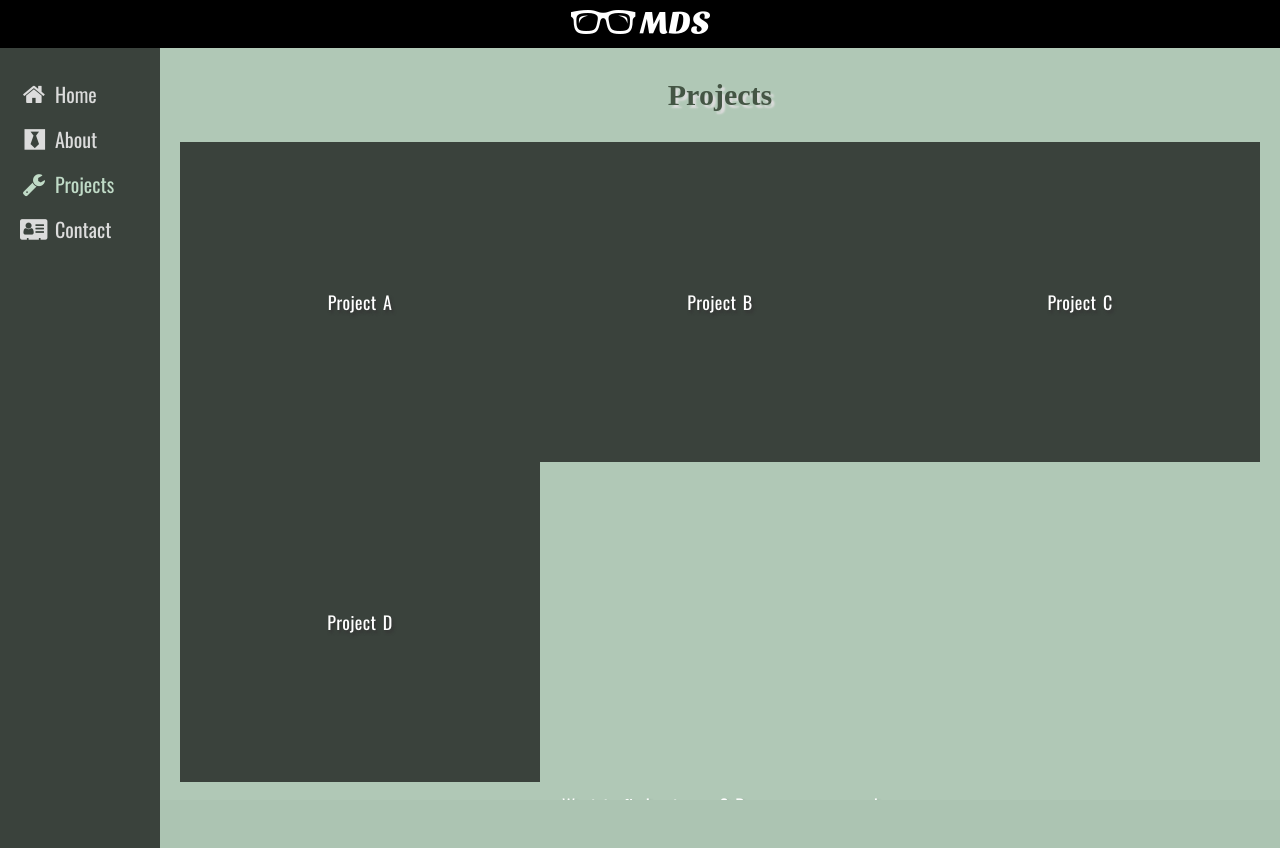
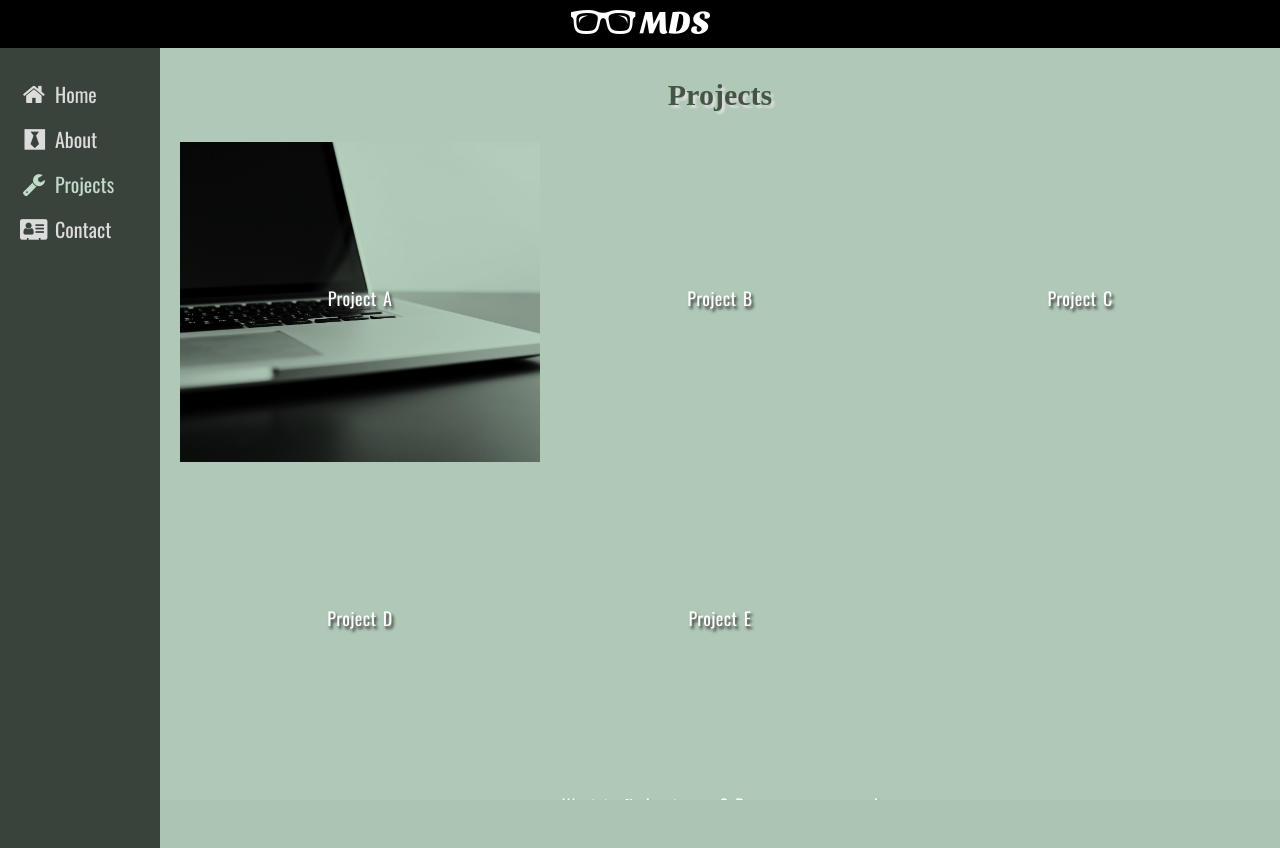
Before and after one commit to mikedsharp/michaeldsharpcom-client, an Angular app: page /projects in a window 1280 px wide. Built offline with nearby package versions, Linux system fonts and the light colour scheme; a web font is replaced by a local one; what angular2-fontawesome would draw is missing.

Commit message:
moved gallery tile into it's own component, set up basic tiles

```diff
--- a/src/app/app.module.ts
+++ b/src/app/app.module.ts
@@ -10,6 +10,7 @@ import { routing, routedComponents } from './app.routing';
 import { NavComponent } from './shared/nav/nav.component';
 import {NavHamburgerComponent} from './shared/nav/nav-hamburger.component';
 import {ContactFormComponent} from './contact/contact-form.component';
+import {ProjectTileComponent} from './projects/project-tile.component';
 
 @NgModule({
   declarations: [
@@ -17,7 +18,8 @@ import {ContactFormComponent} from './contact/contact-form.component';
     routedComponents,
     NavComponent,
     ContactFormComponent,
-    NavHamburgerComponent
+    NavHamburgerComponent,
+    ProjectTileComponent
   ],
   imports: [
     BrowserModule,
--- a/src/app/contact/contact.component.scss
+++ b/src/app/contact/contact.component.scss
@@ -7,6 +7,10 @@ $tagline-secondary-heading-size: 32px;
 
 :host {
     @include ui-view;
+    display: block;
+    margin: 0 auto;
+    max-width: 48em;
+
     justify-content: space-between;
 
     *{
--- /dev/null
+++ b/src/app/projects/project-tile.component.html
@@ -0,0 +1,7 @@
+ <div [style.background-image]="'url(' + projectMetadata.bgImage + ')'">
+
+
+     <span>
+         {{projectMetadata.name}}
+    </span>
+</div>
--- /dev/null
+++ b/src/app/projects/project-tile.component.scss
@@ -0,0 +1,57 @@
+:host{
+    display: flex;
+    border-collapse: collapse;
+    box-sizing: border-box;
+    display: flex;
+    align-items: center;
+    justify-content: center;
+    cursor: pointer;
+
+    div{
+         width: 100%;
+         height: 100%;
+         background-size: cover;
+         display: flex;
+         justify-content: center;
+         align-items: center;
+
+          span {
+            color: #fff;
+            font-family: "Oswald";
+            font-size: 18px;
+            word-spacing: 2px;
+            text-shadow: 2px 3px 3px #353535;
+            margin-bottom: 8px;
+            text-align: center;
+            letter-spacing: 0.02em;
+        }
+    }
+
+
+     &:after {
+        content: "";
+        display: block;
+    }
+
+     @media only screen and (max-width:679px){
+        width: 100%;
+        &:after {
+            padding-bottom: 75vw;
+        }
+        overflow: hidden;
+     }
+     @media only screen and (min-width:680px){
+        width: 50%;
+        &:after  {
+            padding-bottom: 35vw;
+        }
+        overflow:hidden;
+     }
+     @media only screen and (min-width:1020px){
+        width: 33.3333%;
+        &:after  {
+            padding-bottom: 25vw;
+        }
+        overflow:hidden;
+     }
+}
--- /dev/null
+++ b/src/app/projects/project-tile.component.ts
@@ -0,0 +1,15 @@
+import { Component, OnInit } from '@angular/core';
+import {Input} from '@angular/core';
+
+@Component({
+    selector: 'project-tile',
+    templateUrl: 'project-tile.component.html',
+    styleUrls: ['project-tile.component.scss']
+})
+export class ProjectTileComponent implements OnInit {
+    @Input() projectMetadata;
+
+    constructor() { }
+
+    ngOnInit() { }
+}
--- a/src/app/projects/projects-list.component.html
+++ b/src/app/projects/projects-list.component.html
@@ -1,19 +1,7 @@
 <h1>Projects</h1>
 
 <div class="projects-grid">
-    <div class="projects-grid-item">
-           <div><span>Project A</span></div>
-    </div>
-    <div class="projects-grid-item">
-              <div><span>Project B</span></div>
-    </div>
-    <div class="projects-grid-item">
-           <div><span>Project C</span></div>
-    </div>
-    <div class="projects-grid-item">
-           <div><span>Project D</span></div>
-    </div>
-
+    <project-tile [projectMetadata]="project" *ngFor="let project of projectListSchema"></project-tile>
 </div>
 
 
--- a/src/app/projects/projects-list.component.scss
+++ b/src/app/projects/projects-list.component.scss
@@ -36,70 +36,12 @@
          align-content: flex-start;
          padding: 10px;
          margin: 0 auto;
-
-
-        .projects-grid-item {
-               display: flex;
-               border-collapse: collapse;
-               background-color: #3A423C;
-               width: 50%;
-               box-sizing: border-box;
-                display: flex;
-                align-items: center;
-                justify-content: center;
-
-                span {
-                        color: #fff;
-                        font-family: "Oswald";
-                        font-size: 18px;
-                        word-spacing: 2px;
-                        text-shadow: 2px 3px 3px #353535;
-                        margin-bottom: 8px;
-                        text-align: center;
-                        letter-spacing: 0.02em;
-                }
-        }
-    }
-
-    .projects-grid-item:after {
-        content: "";
-        display: block;
     }
 
      @media only screen and (max-width:679px){
-                 .projects-grid {
-                     justify-content: center;
-                     .projects-grid-item {
-                           width: 100%;
-                        &:after {
-                             padding-bottom: 75vw;
-                        }
-                        overflow: hidden;
-                     }
-                 }
-     }
-     @media only screen and (min-width:680px){
-                .projects-grid {
-                    .projects-grid-item {
-                           width: 50%;
-                           &:after  {
-                                padding-bottom: 35vw;
-                           }
-                           overflow:hidden;
-                     }
-                 }
-     }
-     @media only screen and (min-width:1020px){
-                .projects-grid {
-                    .projects-grid-item {
-                           width: 33.3333%;
-                            &:after  {
-                                  padding-bottom: 25vw;
-                           }
-
-                           overflow:hidden;
-                     }
-                 }
+        .projects-grid {
+            justify-content: center;
+        }
      }
 
 }
--- a/src/app/projects/projects-list.component.ts
+++ b/src/app/projects/projects-list.component.ts
@@ -6,6 +6,34 @@ import { Component, OnInit } from '@angular/core';
     selector:'project-list-view'
 })
 export class ProjectsListViewComponent implements OnInit {
+    projectListSchema = [
+        {
+            name: 'Project A',
+            url: '',
+            bgImage: '../../assets/macbook-splash.png'
+        },
+         {
+            name: 'Project B',
+            url: '',
+            bgImage: ''
+        },
+         {
+            name: 'Project C',
+            url: '',
+            bgImage: ''
+        },
+         {
+            name: 'Project D',
+            url: '',
+            bgImage: ''
+        },
+         {
+            name: 'Project E',
+            url: '',
+            bgImage: ''
+        }
+    ];
+
     constructor() { }
 
     ngOnInit() { }
--- a/src/app/shared/nav/nav.component.scss
+++ b/src/app/shared/nav/nav.component.scss
@@ -9,6 +9,7 @@ $nav-width: 160px;
     background-color: $nav-bar-bg-colour;
     height: 100vh;
     flex-direction: column;
+    width: $nav-width;
 
     @media only screen and (min-width:680px){
          display: flex;
```
